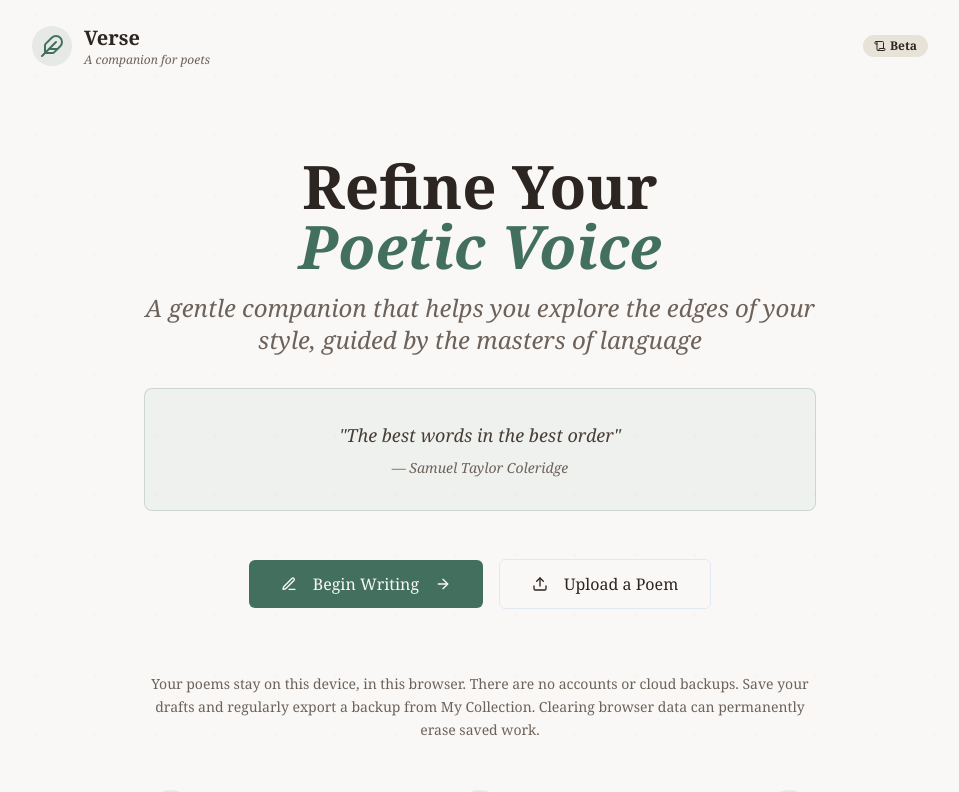
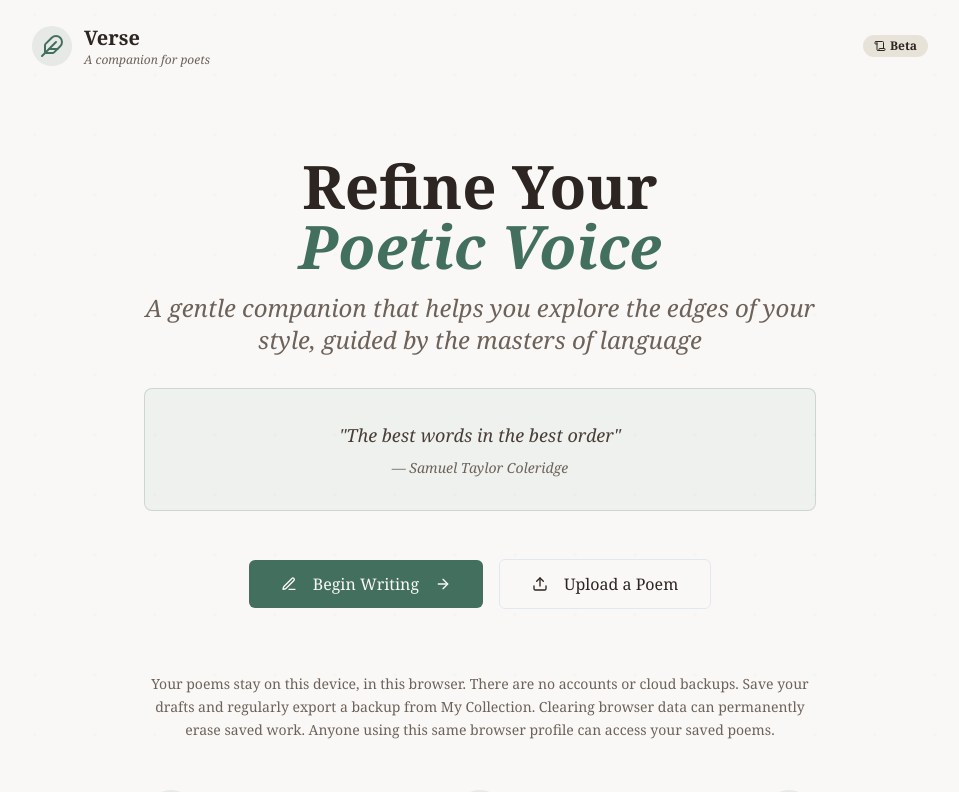
Before and after one commit to KeuqS/verse, a React (Vite) app: page / in a window 1280 px wide. Shown: the top 792 px of the page, without its empty margins (160-1119 px from the left). Built offline with nearby package versions, Linux system fonts and the light colour scheme.

Commit message:
Clarify privacy boundaries for people sharing a browser profile

```diff
--- a/src/pages/Landing.tsx
+++ b/src/pages/Landing.tsx
@@ -74,7 +74,7 @@ const Landing = () => {
           <p className="max-w-2xl mx-auto mb-12 text-sm leading-relaxed text-muted-foreground">
             Your poems stay on this device, in this browser. There are no accounts or cloud backups.
             Save your drafts and regularly export a backup from My Collection. Clearing browser data
-            can permanently erase saved work.
+            can permanently erase saved work. Anyone using this same browser profile can access your saved poems.
           </p>
 
           {/* Feature Highlights */}
```
Also changed, not shown: 2 other files (tests, documents, lock files or other folders).
